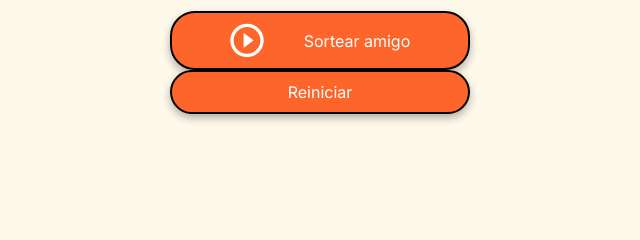
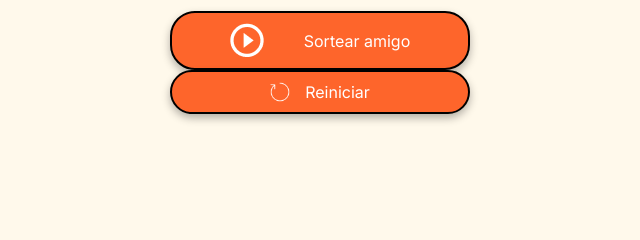
Before and after one commit to DANIELGOMEZACEVEDO/CHALLENGE-AMIGO-SECRETO, a plain HTML site: page index.html in a window 1280 px wide. Shown: the part 543-783 px from the top of the page, 320-960 px from the left. Drawn offline with Linux system fonts and the light colour scheme.

Commit message:
FINALIZACION CHALLENGE AMIGO SECRETO 2

```diff
--- a/index.html
+++ b/index.html
@@ -32,7 +32,9 @@
                     <img src="assets/play_circle_outline.png" alt="Ícono para sortear">
                     Sortear amigo
                 </button>
-                <button class = "button-draw" onclick="reiniciar()" aria-label="Reiniciar">Reiniciar</button>
+                <button class = "button-draw" onclick="reiniciar()" aria-label="Reiniciar">
+                    <img src = "assets/bottom_reset.png" alt ="Reiniciar" width = "20" height = "20" style="margin-right:15px;" >Reiniciar
+                </button>
 
             </div>
         </section>
```
Also changed, not shown: assets/bottom_reset.png (added).
